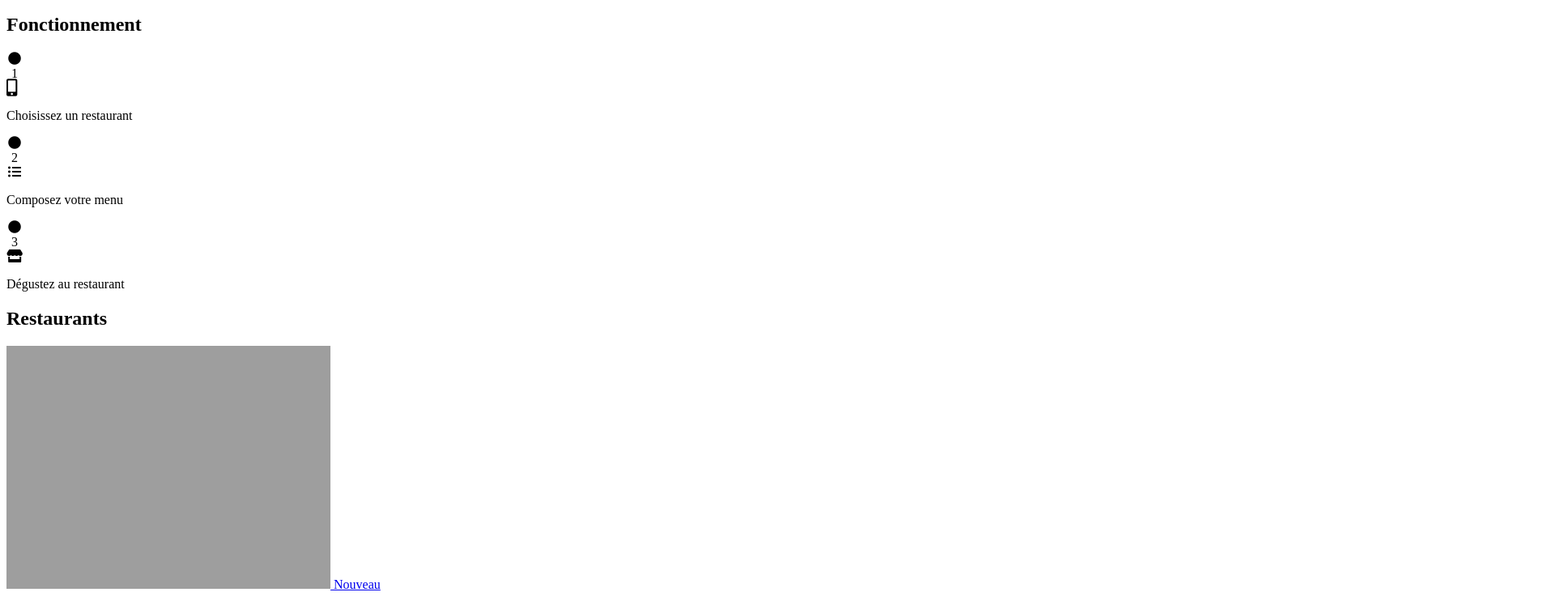
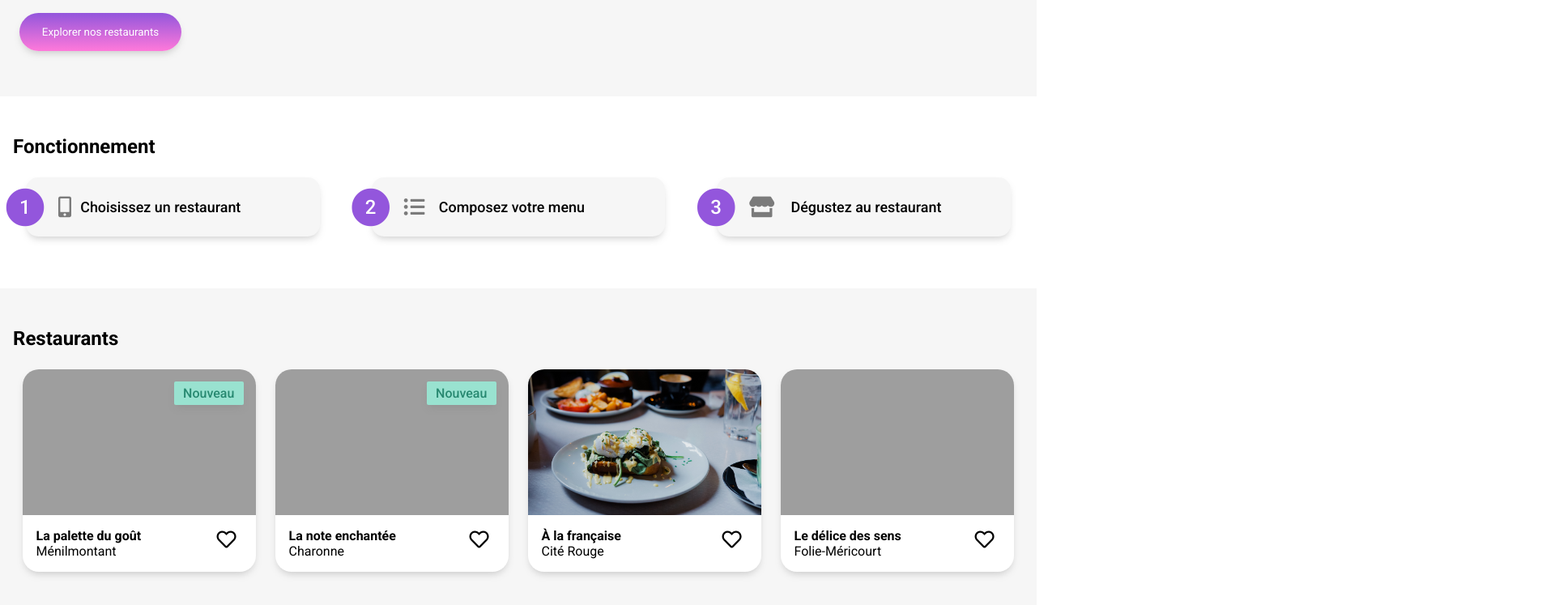
Before and after one commit to loumorganrene/LouPierre_3_07032022, a website: page index.html in a window 1280 px wide. Shown: the part 261-1008 px from the top of the page at 81% size, 1920 px wide, since content can reach past the window. Drawn offline with Linux system fonts and the light colour scheme; the site is published under a folder, as on GitHub Pages, so addresses that start at the root find nothing.

Commit message:
final version: clamp font on heart button and update html wrapper for all menu pages

```diff
--- a/index.html
+++ b/index.html
@@ -8,7 +8,7 @@
     <link rel="preconnect" href="https://fonts.gstatic.com" crossorigin>
     <link href="https://fonts.googleapis.com/css2?family=Roboto:ital,wght@0,100;0,300;0,400;0,500;0,700;0,900;1,100;1,300;1,400;1,500;1,700;1,900&display=swap" rel="stylesheet">
     <link rel="stylesheet" href="https://use.fontawesome.com/releases/v5.15.4/css/all.css" integrity="sha384-DyZ88mC6Up2uqS4h/KRgHuoeGwBcD4Ng9SiP4dIRy0EXTlnuz47vAwmeGwVChigm" crossorigin="anonymous">
-    <link rel="stylesheet" href="/public/css/style.css">
+    <link rel="stylesheet" href="public/css/style.css">
     <title>OhMyFood - Accueil</title>
 </head>
 <body>
```
